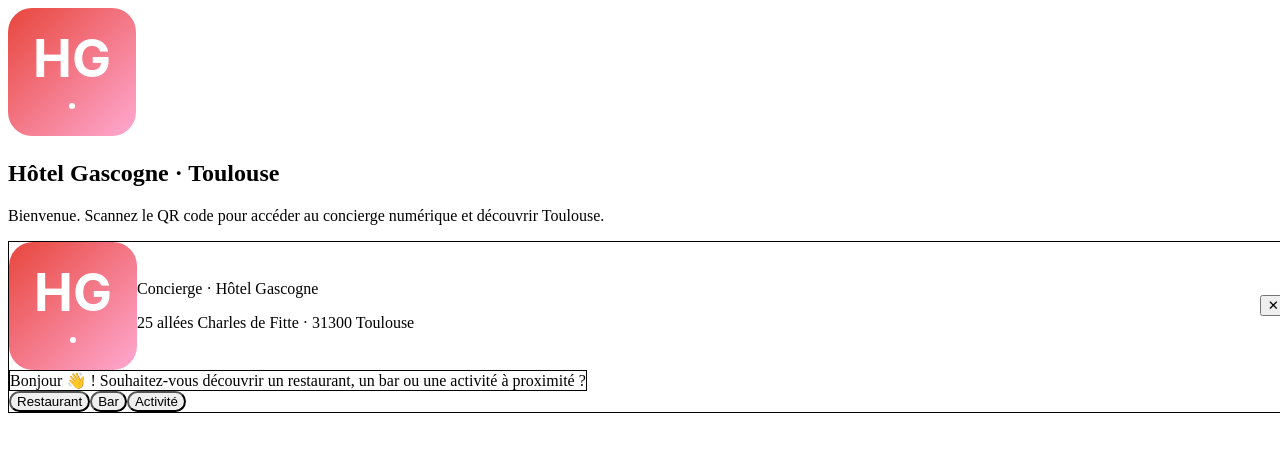
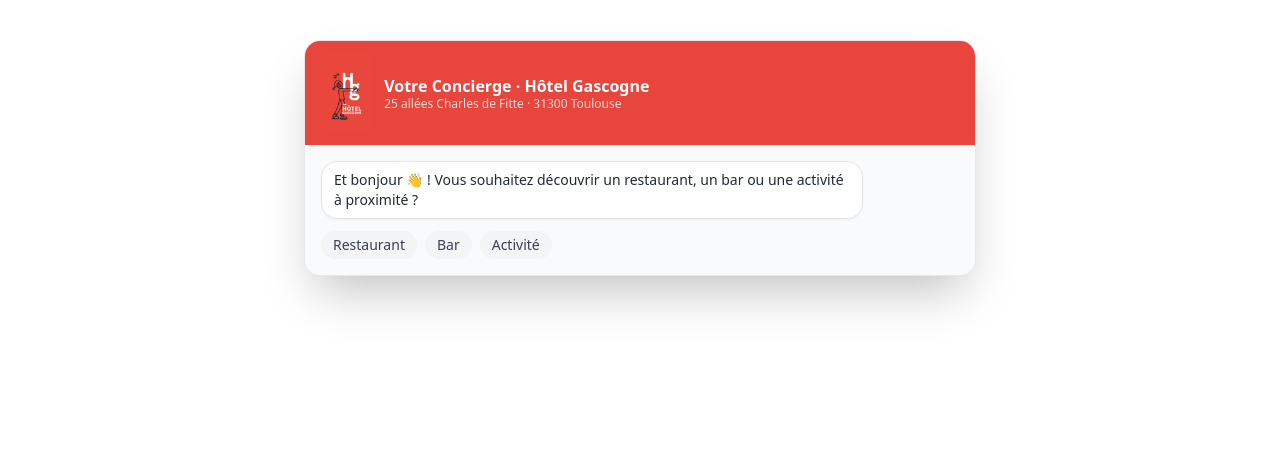
Before and after one commit to GregoryFnr/chatbot_hg, a Vue app: page / in a window 1280 px wide. Shown: the top 452 px of the page. Built offline with nearby package versions, Linux system fonts and the light colour scheme.

Commit message:
CDN Tailwind & Design

```diff
--- a/index.html
+++ b/index.html
@@ -1,10 +1,29 @@
-<!doctype html>
+<!DOCTYPE html>
 <html lang="en">
   <head>
     <meta charset="UTF-8" />
     <link rel="icon" type="image/svg+xml" href="/vite.svg" />
     <meta name="viewport" content="width=device-width, initial-scale=1.0" />
-    <title>chatbot_hg</title>
+    <script src="https://cdn.tailwindcss.com"></script>
+    <script>
+      tailwind.config = {
+        theme: {
+          extend: {
+            colors: {
+              primary: "#E8463C",
+              accent: "#FFA9D1",
+            },
+            boxShadow: {
+              soft: "0 10px 25px rgba(0,0,0,0.08)",
+            },
+            borderRadius: {
+              chat: "20px",
+            },
+          },
+        },
+      };
+    </script>
+    <title></title>
   </head>
   <body>
     <div id="app"></div>
--- a/src/App.vue
+++ b/src/App.vue
@@ -1,22 +1,14 @@
 <script setup>
-import ChatWidget from './components/ChatWidget.vue'
+import ChatWidget from "./components/ChatWidget.vue";
 </script>
 
 <template>
   <main class="min-h-screen bg-white">
     <!-- Placeholder content area; the widget floats over the page -->
     <section class="max-w-5xl mx-auto px-4 py-10">
-      <div class="space-y-2">
-        <img src="/logo-hg.svg" alt="Hôtel Gascogne" class="h-10" />
-        <h1 class="text-2xl font-semibold">Hôtel Gascogne · Toulouse</h1>
-        <p class="text-gray-600">Bienvenue. Scannez le QR code pour accéder au concierge numérique et découvrir Toulouse.</p>
-      </div>
+      <ChatWidget />
     </section>
-
-    <ChatWidget />
   </main>
-
 </template>
 
-<style scoped>
-</style>
+<style scoped></style>
--- a/src/components/ChatWidget.vue
+++ b/src/components/ChatWidget.vue
@@ -1,52 +1,66 @@
 <template>
   <div>
-    <!-- Floating Chat Button -->
-    <button
-      v-if="!open"
-      @click="open = true"
-      class="fixed bottom-6 right-6 z-40 bg-primary text-white font-medium px-4 py-2 rounded-full shadow-lg hover:opacity-95 transition flex items-center gap-2"
-      aria-label="Ouvrir le chatbot"
-    >
-      <img src="/logo-hg.svg" alt="HG" class="h-5 w-5" />
-      <span>Concierge</span>
-    </button>
-
     <!-- Chat Window -->
     <div
-      v-if="open"
-      class="fixed bottom-6 right-6 z-40 w-full max-w-sm md:max-w-md"
+      class="w-full mx-auto max-w-sm md:max-w-2xl"
       role="dialog"
       aria-label="Chatbot Hôtel Gascogne"
     >
-      <div class="bg-white rounded-2xl shadow-2xl border border-gray-200 overflow-hidden">
+      <div
+        class="bg-white rounded-2xl shadow-2xl border border-gray-200 overflow-hidden"
+      >
         <!-- Header -->
         <div class="flex items-center gap-3 px-4 py-3 bg-primary text-white">
-          <img src="/logo-hg.svg" alt="Hôtel Gascogne" class="h-6" />
+          <img src="/logo_hg.png" alt="Hôtel Gascogne" class="h-20" />
           <div>
-            <p class="font-semibold leading-tight">Concierge · Hôtel Gascogne</p>
-            <p class="text-white/80 text-xs leading-tight">25 allées Charles de Fitte · 31300 Toulouse</p>
+            <p class="font-semibold leading-tight">
+              Votre Concierge · Hôtel Gascogne
+            </p>
+            <p class="text-white/80 text-xs leading-tight">
+              25 allées Charles de Fitte · 31300 Toulouse
+            </p>
           </div>
-          <button @click="open = false" class="ml-auto text-white/90 hover:text-white" aria-label="Fermer">✕</button>
         </div>
 
         <!-- Messages -->
-        <div ref="scrollArea" class="max-h-[60vh] overflow-y-auto p-4 space-y-3 bg-gray-50 flex flex-col">
+        <div
+          ref="scrollArea"
+          class="max-h-[60vh] overflow-y-auto p-4 space-y-3 bg-gray-50 flex flex-col"
+        >
           <!-- Welcome message -->
           <ChatBubble who="bot">
-            Bonjour 👋 ! Souhaitez-vous découvrir un restaurant, un bar ou une activité à proximité ?
+            Et bonjour 👋 ! Vous souhaitez découvrir un restaurant, un bar ou
+            une activité à proximité ?
           </ChatBubble>
 
           <!-- Conversation flow -->
           <template v-for="(entry, idx) in conversation" :key="idx">
-            <ChatBubble v-if="entry.who === 'bot'" who="bot">{{ entry.text }}</ChatBubble>
+            <ChatBubble v-if="entry.who === 'bot'" who="bot">{{
+              entry.text
+            }}</ChatBubble>
             <ChatBubble v-else who="user">{{ entry.text }}</ChatBubble>
           </template>
 
           <!-- Step: choose category -->
           <div v-if="step === 'choose-category'" class="flex flex-wrap gap-2">
-            <button class="inline-flex items-center px-3 py-1 rounded-full bg-gray-100 text-gray-700 text-sm hover:bg-gray-200" @click="selectCategory('restaurant')">Restaurant</button>
-            <button class="inline-flex items-center px-3 py-1 rounded-full bg-gray-100 text-gray-700 text-sm hover:bg-gray-200" @click="selectCategory('bar')">Bar</button>
-            <button class="inline-flex items-center px-3 py-1 rounded-full bg-gray-100 text-gray-700 text-sm hover:bg-gray-200" @click="selectCategory('activity')">Activité</button>
+            <button
+              class="inline-flex items-center px-3 py-1 rounded-full bg-gray-100 text-gray-700 text-sm hover:bg-gray-200"
+              @click="selectCategory('restaurant')"
+            >
+              Restaurant
+            </button>
+            <button
+              class="inline-flex items-center px-3 py-1 rounded-full bg-gray-100 text-gray-700 text-sm hover:bg-gray-200"
+              @click="selectCategory('bar')"
+            >
+              Bar
+            </button>
+            <button
+              class="inline-flex items-center px-3 py-1 rounded-full bg-gray-100 text-gray-700 text-sm hover:bg-gray-200"
+              @click="selectCategory('activity')"
+            >
+              Activité
+            </button>
           </div>
 
           <!-- Step: filters -->
@@ -54,41 +68,89 @@
             <div>
               <p class="text-sm font-medium mb-1">Type</p>
               <div class="flex flex-wrap gap-2">
-                <button v-for="opt in typeOptions" :key="opt.value" class="inline-flex items-center px-3 py-1 rounded-full bg-gray-100 text-gray-700 text-sm hover:bg-gray-200"
-                        :class="{ 'ring-2 ring-primary': filters.type === opt.value }"
-                        @click="filters.type = opt.value">{{ opt.label }}</button>
+                <button
+                  v-for="opt in typeOptions"
+                  :key="opt.value"
+                  class="inline-flex items-center px-3 py-1 rounded-full bg-gray-100 text-gray-700 text-sm hover:bg-gray-200"
+                  :class="{ 'ring-2 ring-primary': filters.type === opt.value }"
+                  @click="filters.type = opt.value"
+                >
+                  {{ opt.label }}
+                </button>
               </div>
             </div>
             <div>
               <p class="text-sm font-medium mb-1">Budget</p>
               <div class="flex flex-wrap gap-2">
-                <button v-for="b in [1,2,3]" :key="b" class="inline-flex items-center px-3 py-1 rounded-full bg-gray-100 text-gray-700 text-sm hover:bg-gray-200"
-                        :class="{ 'ring-2 ring-primary': filters.budget === b }"
-                        @click="filters.budget = b">{{ '€'.repeat(b) }}</button>
+                <button
+                  v-for="b in [1, 2, 3]"
+                  :key="b"
+                  class="inline-flex items-center px-3 py-1 rounded-full bg-gray-100 text-gray-700 text-sm hover:bg-gray-200"
+                  :class="{ 'ring-2 ring-primary': filters.budget === b }"
+                  @click="filters.budget = b"
+                >
+                  {{ "€".repeat(b) }}
+                </button>
               </div>
             </div>
             <div>
               <p class="text-sm font-medium mb-1">Distance depuis l’hôtel</p>
               <div class="flex flex-wrap gap-2">
-                <button class="inline-flex items-center px-3 py-1 rounded-full bg-gray-100 text-gray-700 text-sm hover:bg-gray-200" :class="{ 'ring-2 ring-primary': filters.maxWalk === 10 }" @click="filters.maxWalk = 10">< 10 min à pied</button>
-                <button class="inline-flex items-center px-3 py-1 rounded-full bg-gray-100 text-gray-700 text-sm hover:bg-gray-200" :class="{ 'ring-2 ring-primary': filters.maxWalk === 20 }" @click="filters.maxWalk = 20">< 20 min à pied</button>
+                <button
+                  class="inline-flex items-center px-3 py-1 rounded-full bg-gray-100 text-gray-700 text-sm hover:bg-gray-200"
+                  :class="{ 'ring-2 ring-primary': filters.maxWalk === 10 }"
+                  @click="filters.maxWalk = 10"
+                >
+                  < 10 min à pied
+                </button>
+                <button
+                  class="inline-flex items-center px-3 py-1 rounded-full bg-gray-100 text-gray-700 text-sm hover:bg-gray-200"
+                  :class="{ 'ring-2 ring-primary': filters.maxWalk === 20 }"
+                  @click="filters.maxWalk = 20"
+                >
+                  < 20 min à pied
+                </button>
               </div>
             </div>
             <div class="pt-1">
-              <button class="bg-primary text-white font-medium px-4 py-2 rounded-full shadow-lg hover:opacity-95 transition" @click="showResults">Voir les recommandations</button>
+              <button
+                class="bg-primary text-white font-medium px-4 py-2 rounded-full shadow-lg hover:opacity-95 transition"
+                @click="showResults"
+              >
+                Voir les recommandations
+              </button>
             </div>
           </div>
 
           <!-- Step: results -->
           <div v-if="step === 'results'" class="space-y-3">
-            <p class="text-sm text-gray-600">Voici quelques suggestions correspondant à vos critères.</p>
-            <div v-if="results.length === 0" class="text-sm text-gray-600">Aucun résultat exact. Voici des options proches de vos préférences :</div>
+            <p class="text-sm text-gray-600">
+              Voici quelques suggestions correspondant à vos critères.
+            </p>
+            <div v-if="results.length === 0" class="text-sm text-gray-600">
+              Aucun résultat exact. Voici des options proches de vos préférences
+              :
+            </div>
             <div class="grid gap-3">
-              <ResultCard v-for="(p, i) in displayResults" :key="i" :place="p" />
+              <ResultCard
+                v-for="(p, i) in displayResults"
+                :key="i"
+                :place="p"
+              />
             </div>
             <div class="flex justify-between pt-1">
-              <button class="inline-flex items-center px-3 py-1 rounded-full bg-gray-100 text-gray-700 text-sm hover:bg-gray-200" @click="resetAll">Nouvelle recherche</button>
-              <button class="inline-flex items-center px-3 py-1 rounded-full bg-gray-100 text-gray-700 text-sm hover:bg-gray-200" @click="step = 'filters'">Ajuster les filtres</button>
+              <button
+                class="inline-flex items-center px-3 py-1 rounded-full bg-gray-100 text-gray-700 text-sm hover:bg-gray-200"
+                @click="resetAll"
+              >
+                Nouvelle recherche
+              </button>
+              <button
+                class="inline-flex items-center px-3 py-1 rounded-full bg-gray-100 text-gray-700 text-sm hover:bg-gray-200"
+                @click="step = 'filters'"
+              >
+                Ajuster les filtres
+              </button>
             </div>
           </div>
         </div>
@@ -98,90 +160,105 @@
 </template>
 
 <script setup>
-import { ref, computed, watch, onMounted, nextTick } from 'vue'
-import { places } from '../data/places'
-import ChatBubble from './ChatBubble.vue'
-import ResultCard from './ResultCard.vue'
+import { ref, computed, watch, onMounted, nextTick } from "vue";
+import { places } from "../data/places";
+import ChatBubble from "./ChatBubble.vue";
+import ResultCard from "./ResultCard.vue";
 
-const open = ref(true)
-const step = ref('choose-category') // choose-category | filters | results
-const category = ref(null)
-const conversation = ref([])
+const open = ref(true);
+const step = ref("choose-category"); // choose-category | filters | results
+const category = ref(null);
+const conversation = ref([]);
 
-const filters = ref({ type: null, budget: null, maxWalk: 10 })
+const filters = ref({ type: null, budget: null, maxWalk: 10 });
 
 const typeOptions = computed(() => {
-  if (category.value === 'restaurant') {
+  if (category.value === "restaurant") {
     return [
-      { label: 'Italien', value: 'italian' },
-      { label: 'Sud-ouest', value: 'southwest' },
-      { label: 'Français', value: 'french' },
-      { label: 'Asiatique', value: 'asian' },
-    ]
+      { label: "Italien", value: "italian" },
+      { label: "Sud-ouest", value: "southwest" },
+      { label: "Français", value: "french" },
+      { label: "Asiatique", value: "asian" },
+    ];
   }
-  if (category.value === 'bar') {
+  if (category.value === "bar") {
     return [
-      { label: 'Bar à vin', value: 'wine' },
-      { label: 'Cocktail', value: 'cocktail' },
-      { label: 'Brasserie', value: 'brasserie' },
-    ]
+      { label: "Bar à vin", value: "wine" },
+      { label: "Cocktail", value: "cocktail" },
+      { label: "Brasserie", value: "brasserie" },
+    ];
   }
   return [
-    { label: 'Musée', value: 'museum' },
-    { label: 'Patrimoine', value: 'heritage' },
-    { label: 'Parc/Jardin', value: 'park' },
-  ]
-})
+    { label: "Musée", value: "museum" },
+    { label: "Patrimoine", value: "heritage" },
+    { label: "Parc/Jardin", value: "park" },
+  ];
+});
 
-function pushBot(text){ conversation.value.push({ who: 'bot', text }) }
-function pushUser(text){ conversation.value.push({ who: 'user', text }) }
-
-function selectCategory(cat){
-  category.value = cat
-  pushUser(cat === 'restaurant' ? 'Je cherche un restaurant.' : cat === 'bar' ? 'Je cherche un bar.' : 'Je cherche une activité.')
-  pushBot('Très bien. Précisez vos préférences ci-dessous, s’il vous plaît :')
-  step.value = 'filters'
+function pushBot(text) {
+  conversation.value.push({ who: "bot", text });
+}
+function pushUser(text) {
+  conversation.value.push({ who: "user", text });
 }
 
-const results = ref([])
-const displayResults = computed(() => results.value.slice(0, 6))
+function selectCategory(cat) {
+  category.value = cat;
+  pushUser(
+    cat === "restaurant"
+      ? "Je cherche un restaurant."
+      : cat === "bar"
+      ? "Je cherche un bar."
+      : "Je cherche une activité."
+  );
+  pushBot("Très bien. Précisez vos préférences ci-dessous, s’il vous plaît :");
+  step.value = "filters";
+}
 
-function showResults(){
-  const list = places[category.value] || []
-  let filtered = list.filter(p => {
-    const okType = !filters.value.type || p.type === filters.value.type
-    const okBudget = !filters.value.budget || p.budget === filters.value.budget
-    const okWalk = !filters.value.maxWalk || p.distanceMinutes <= filters.value.maxWalk
-    return okType && okBudget && okWalk
-  })
+const results = ref([]);
+const displayResults = computed(() => results.value.slice(0, 6));
+
+function showResults() {
+  const list = places[category.value] || [];
+  let filtered = list.filter((p) => {
+    const okType = !filters.value.type || p.type === filters.value.type;
+    const okBudget = !filters.value.budget || p.budget === filters.value.budget;
+    const okWalk =
+      !filters.value.maxWalk || p.distanceMinutes <= filters.value.maxWalk;
+    return okType && okBudget && okWalk;
+  });
 
   if (filtered.length === 0) {
     filtered = list
-      .filter(p => (!filters.value.type || p.type === filters.value.type))
-      .sort((a,b) => a.distanceMinutes - b.distanceMinutes)
+      .filter((p) => !filters.value.type || p.type === filters.value.type)
+      .sort((a, b) => a.distanceMinutes - b.distanceMinutes);
   }
 
-  results.value = filtered
-  pushUser('Voir les recommandations.')
-  pushBot('Voici ce que je peux vous proposer :')
-  step.value = 'results'
+  results.value = filtered;
+  pushUser("Voir les recommandations.");
+  pushBot("Voici ce que je peux vous proposer :");
+  step.value = "results";
 }
 
-function resetAll(){
-  step.value = 'choose-category'
-  category.value = null
-  filters.value = { type: null, budget: null, maxWalk: 10 }
-  results.value = []
-  conversation.value.push({ who: 'bot', text: 'Souhaitez-vous un restaurant, un bar ou une activité ?' })
+function resetAll() {
+  step.value = "choose-category";
+  category.value = null;
+  filters.value = { type: null, budget: null, maxWalk: 10 };
+  results.value = [];
+  conversation.value.push({
+    who: "bot",
+    text: "Souhaitez-vous un restaurant, un bar ou une activité ?",
+  });
 }
 
-const scrollArea = ref(null)
-watch(conversation, async () => { await nextTick(); if(scrollArea.value) scrollArea.value.scrollTop = scrollArea.value.scrollHeight })
+const scrollArea = ref(null);
+watch(conversation, async () => {
+  await nextTick();
+  if (scrollArea.value)
+    scrollArea.value.scrollTop = scrollArea.value.scrollHeight;
+});
 
 onMounted(() => {
-  open.value = true
-})
+  open.value = true;
+});
 </script>
-
-<style scoped>
-</style>
--- a/src/components/HelloWorld.vue
+++ /dev/null
@@ -1,43 +0,0 @@
-<script setup>
-import { ref } from 'vue'
-
-defineProps({
-  msg: String,
-})
-
-const count = ref(0)
-</script>
-
-<template>
-  <h1>{{ msg }}</h1>
-
-  <div class="card">
-    <button type="button" @click="count++">count is {{ count }}</button>
-    <p>
-      Edit
-      <code>components/HelloWorld.vue</code> to test HMR
-    </p>
-  </div>
-
-  <p>
-    Check out
-    <a href="https://vuejs.org/guide/quick-start.html#local" target="_blank"
-      >create-vue</a
-    >, the official Vue + Vite starter
-  </p>
-  <p>
-    Learn more about IDE Support for Vue in the
-    <a
-      href="https://vuejs.org/guide/scaling-up/tooling.html#ide-support"
-      target="_blank"
-      >Vue Docs Scaling up Guide</a
-    >.
-  </p>
-  <p class="read-the-docs">Click on the Vite and Vue logos to learn more</p>
-</template>
-
-<style scoped>
-.read-the-docs {
-  color: #888;
-}
-</style>
--- a/src/main.js
+++ b/src/main.js
@@ -1,5 +1,4 @@
 import { createApp } from 'vue'
-import './style.css'
 import App from './App.vue'
 
 createApp(App).mount('#app')
```
Also changed, not shown: public/logo-hg.svg (deleted), public/logo_hg.png (added).
